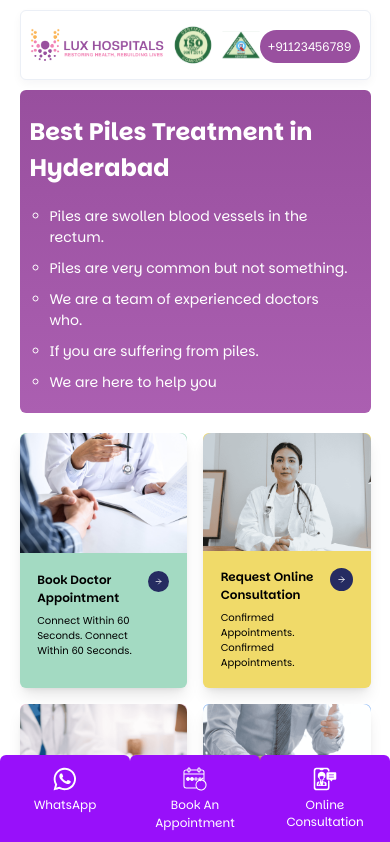
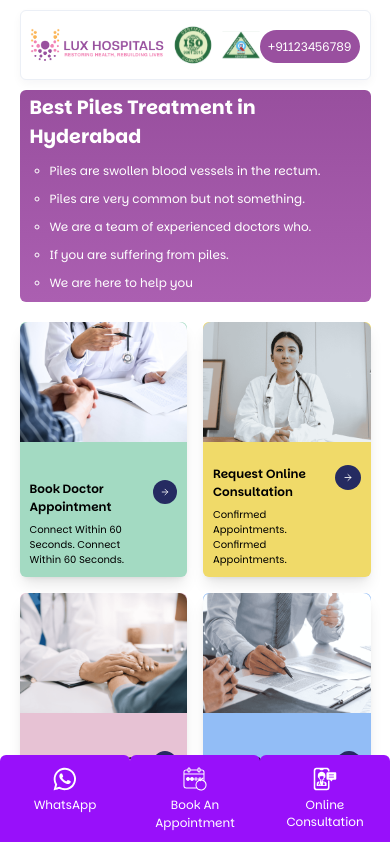
Before and after one commit to luxHospitlas/landingpage, a Next.js app: page / in a window 390 px wide. Shown: the top 842 px of the page. Built offline with nearby package versions, Linux system fonts and the light colour scheme.

Commit message:
changes added

```diff
--- a/app/components/footer/footer.tsx
+++ b/app/components/footer/footer.tsx
@@ -44,20 +44,6 @@ const FooterComponent = () => {
 
         <div className="inner_second_footer">
 
-          <div className="column c_two">
-            <h3 className="font-semibold mb-2">For Patients</h3>
-            <ul>
-              {data.forpatients.map((item, index) => (
-                <li key={index} className="for_patients">
-                  <Link href={item.url}>
-                    <span className="text-gray-700 hover:text-blue-500 cursor-pointer">
-                      {item.text}
-                    </span>
-                  </Link>
-                </li>
-              ))}
-            </ul>
-          </div>
 
 
           <div className="column c_three">
@@ -76,19 +62,7 @@ const FooterComponent = () => {
           </div>
 
 
-          <div className="column c_four">
-            <h3 className="font-semibold mb-2">Follow Us</h3>
-            <div className="column c_social_footer">
-              {data.followus.map((item, index) => (
-                <div key={index} className={`socials_div flex ${inView ? "fade-in" : "opacity-0"}`}>
-                  <Link href={item.url}>
-                    <Image src={item.img} alt={item.text} width={24} height={24} />
-                  </Link>
-                  <p>{item.text}</p>
-                </div>
-              ))}
-            </div>
-          </div>
+
         </div>
       </div>
     </section>
--- a/app/components/hero/herostyles.css
+++ b/app/components/hero/herostyles.css
@@ -67,7 +67,7 @@
     .hero_title {
         text-align: left;
         padding-left: 10px;
-        font-size: 1.5rem;
+        font-size: 1.2rem;
         margin-top: 0;
         margin-bottom: 0;
     }
@@ -76,10 +76,10 @@
         gap: 10px;
     }
     .list_item_hero{
-        font-size: 14px;
+        font-size: 12px;
     }
     .hero_section {
-       padding: 24px 0 0 0;
+       padding: 4px 0 0 0;
     }
      .hero_image{
          display:none;
@@ -87,6 +87,9 @@
 .hero_section{
 
     border-radius: 6px;
+}
+.list_items_hero{
+    margin: 10px 0;
 }
 }
 .hero-title, .hero-text, .hero_image {
--- a/app/components/second/sstyles.css
+++ b/app/components/second/sstyles.css
@@ -10,7 +10,7 @@
     min-height: 235px;
     display: flex;
     flex-direction: column;
-    justify-content: start;
+    justify-content: space-between;
     border-radius: 6px;
 }
 .sessioncards:nth-child(1){
@@ -38,7 +38,8 @@
 
 @media (max-width:475px) {
     .content_Card{
-        margin: 1%;
+        margin: 0;
+        padding: 10px;
     }
     .service_description{
         font-size: 10px;
```
